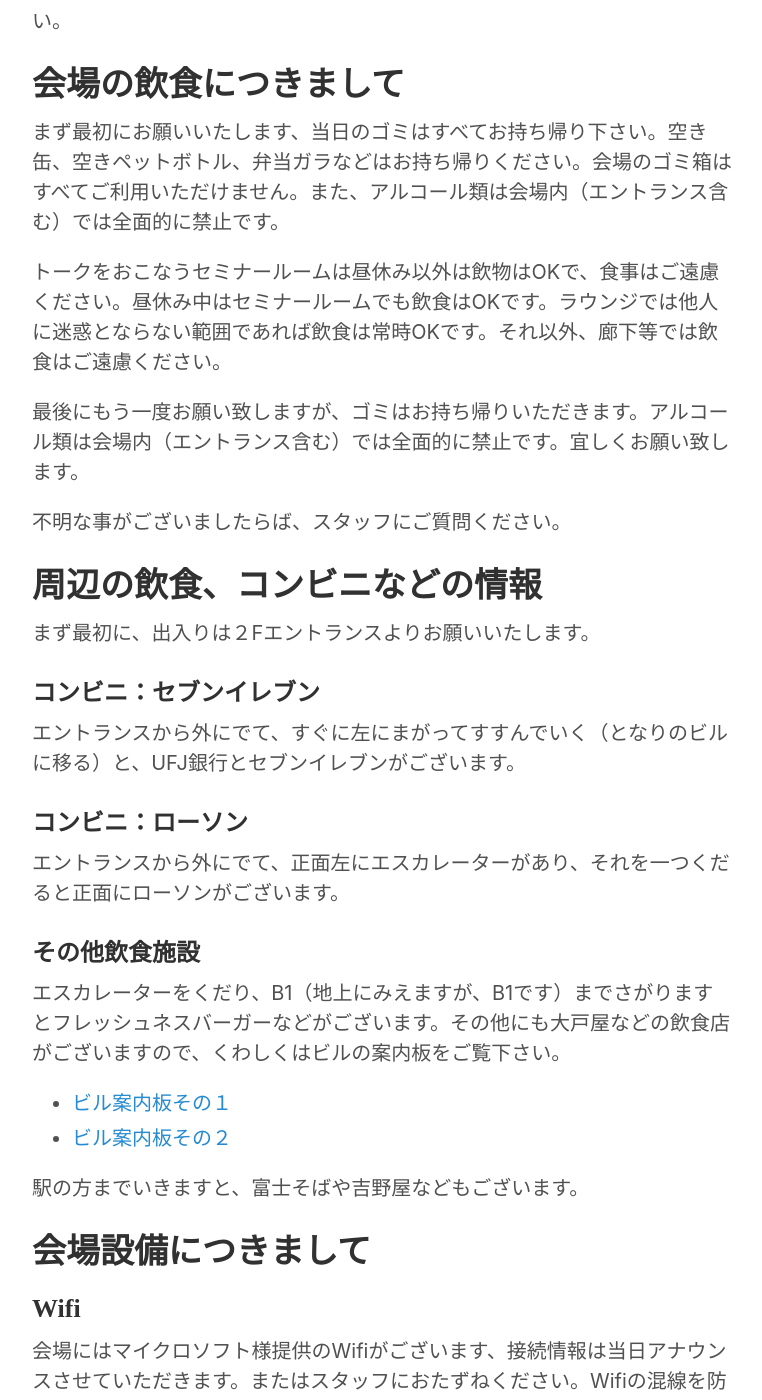
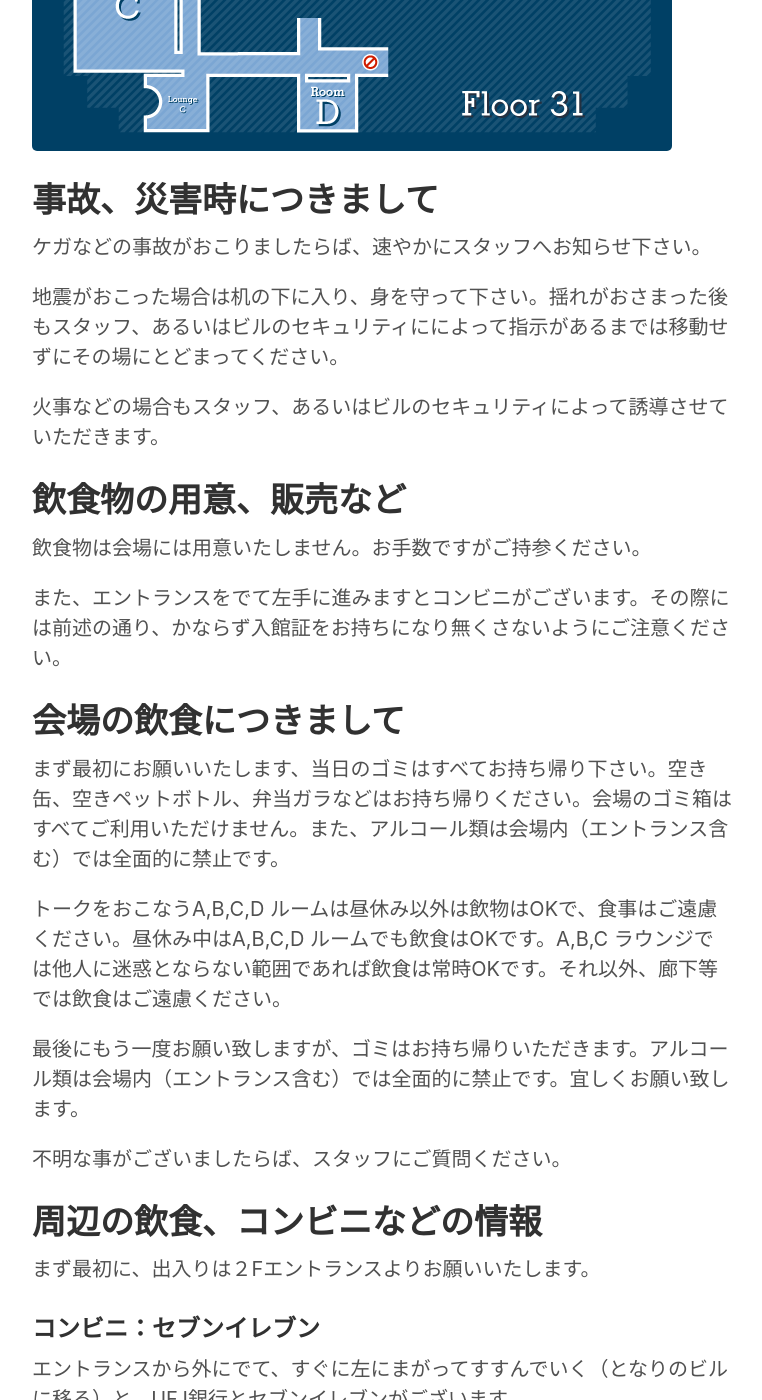
Before and after one commit to hachiojipm/yapcasia-8oji-2016mid, a Jekyll site: the page built from venue_info.md, in a window 1280 px wide and 1400 px high, scrolled down 3584 px. Shown: the whole window, without its empty margins (258-1020 px from the left). Built offline with Jekyll 4.4.1, drawn with Linux system fonts in a browser that asks for light colours; comment, search, counter and statistics services are not loaded; some of the changed text lies outside the part shown.

Commit message:
add floor map

```diff
--- a/venue_info.md
+++ b/venue_info.md
@@ -57,6 +57,13 @@ Connpassの[こちらの矢印の先にある「受付表を見る」ボタン
 参考：[「MSは例外をゆるしません」](https://codeiq.jp/magazine/2016/04/40275/)
 
 
+# 会場マップ
+
+会場はA,B,C,Dの部屋と、A,B,Cラウンジにわかれています。
+
+![](/images/floor_map.png)
+
+
 # 事故、災害時につきまして
 
 ケガなどの事故がおこりましたらば、速やかにスタッフへお知らせ下さい。
@@ -78,7 +85,7 @@ Connpassの[こちらの矢印の先にある「受付表を見る」ボタン
 まず最初にお願いいたします、当日のゴミはすべてお持ち帰り下さい。空き缶、空きペットボトル、弁当ガラなどはお持ち帰りください。会場のゴミ箱はすべてご利用いただけません。また、アルコール類は会場内（エントランス含む）では全面的に禁止です。
 
 
-トークをおこなうセミナールームは昼休み以外は飲物はOKで、食事はご遠慮ください。昼休み中はセミナールームでも飲食はOKです。ラウンジでは他人に迷惑とならない範囲であれば飲食は常時OKです。それ以外、廊下等では飲食はご遠慮ください。
+トークをおこなうA,B,C,D ルームは昼休み以外は飲物はOKで、食事はご遠慮ください。昼休み中はA,B,C,D ルームでも飲食はOKです。A,B,C ラウンジでは他人に迷惑とならない範囲であれば飲食は常時OKです。それ以外、廊下等では飲食はご遠慮ください。
 
 
 最後にもう一度お願い致しますが、ゴミはお持ち帰りいただきます。アルコール類は会場内（エントランス含む）では全面的に禁止です。宜しくお願い致します。
```
Also changed, not shown: time_table_7_2.md (+2 -0 lines), time_table_7_3.md (+2 -0 lines), images/floor_map.png (added).
